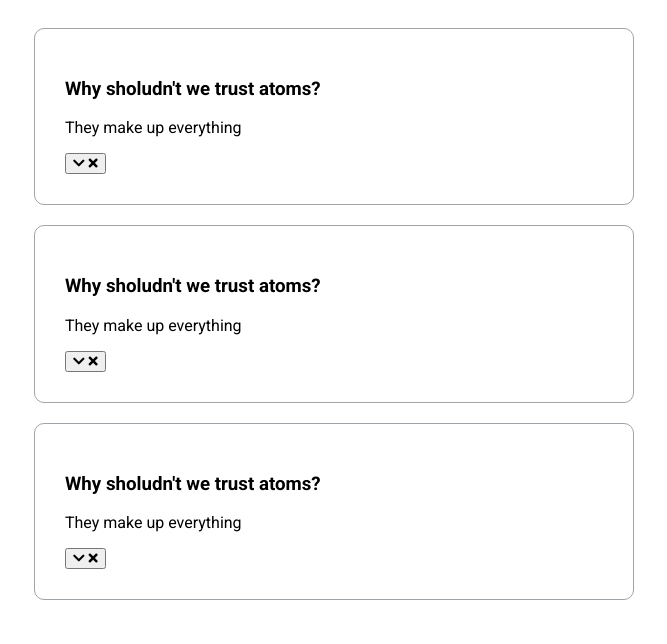
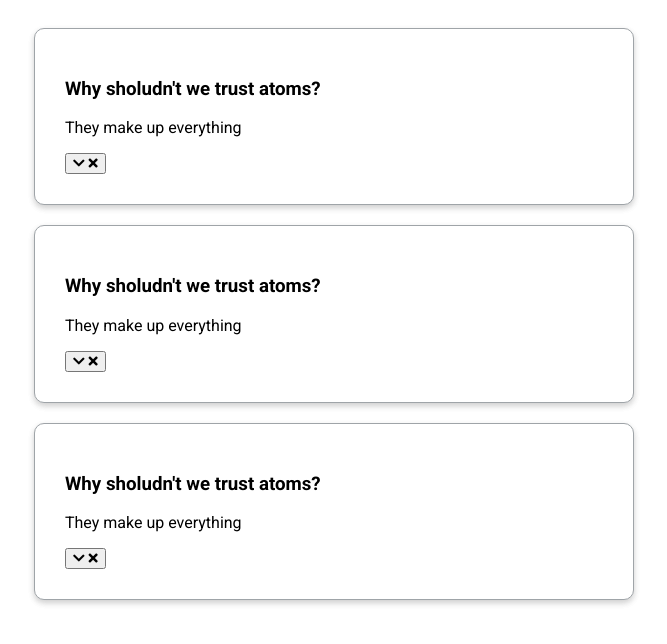
Before and after one commit to zeeshanzaman/FAQ-Collapse, a plain HTML site: page index.html in a window 1280 px wide. Shown: the part 90-734 px from the top of the page, without its empty margins (306-973 px from the left). Drawn offline with Linux system fonts and the light colour scheme; a script that the page names is missing.

Commit message:
FAQ active styling

```diff
--- a/style.css
+++ b/style.css
@@ -27,3 +27,8 @@ h1 {
     overflow: hidden;
     transition: 0.3s ease;
 }
+
+.faq.active {
+    background-color: #fff;
+    box-shadow: 0 3px 6px rgba(0, 0, 0, 0.1), 0 3px 6px rgba(0, 0, 0, 0.1);
+}
```
